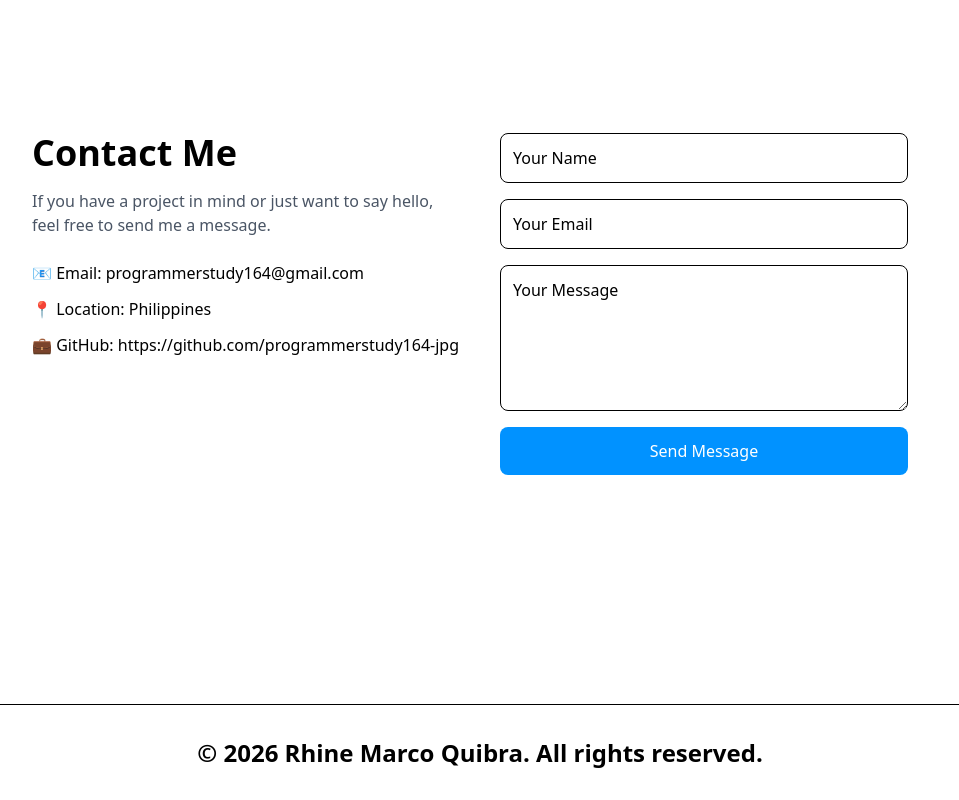
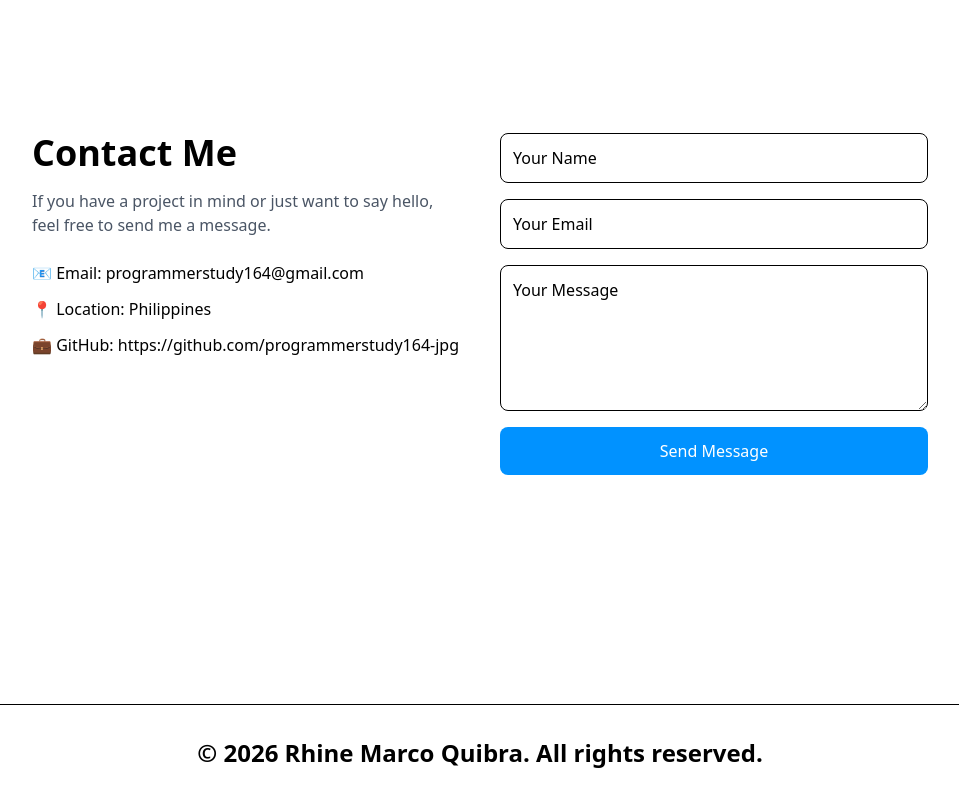
Before and after one commit to programmerstudy164-jpg/Personal_Portfolio, a React (Vite) app: page / in a window 1280 px wide. Shown: the part 3458-4258 px from the top of the page, without its empty margins (160-1119 px from the left). Built offline with nearby package versions, Linux system fonts and the light colour scheme.

Commit message:
set layout on contact

```diff
--- a/src/sections/Contact.jsx
+++ b/src/sections/Contact.jsx
@@ -21,7 +21,7 @@ const Contact = ({ TextColor, bg, dark }) => {
           </ul>
         </div>
 
-        <form className="flex flex-col gap-4 mr-5">
+        <form className="flex flex-col gap-4">
           <input
             type="text"
             placeholder="Your Name"
```
